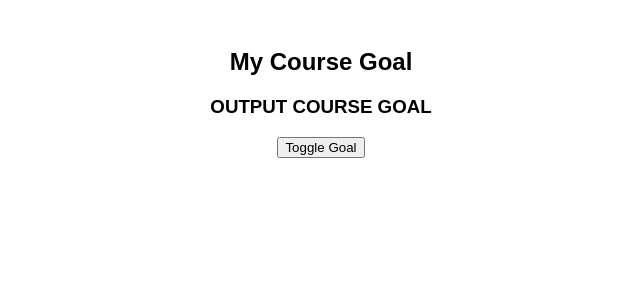
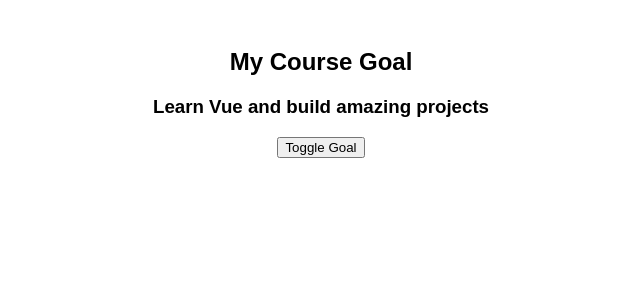
Before and after one commit to Alexinoo/vue-composition-assignment-problem, a Vue app: page / in a window 1280 px wide. Shown: the top 300 px of the page, without its empty margins (319-959 px from the left). Built offline with nearby package versions, Linux system fonts and the light colour scheme; the HTML template or start-up script is replaced by a standard one.

Commit message:
Task-1 : Output your main course goal using Composition-API

```diff
--- a/src/App.vue
+++ b/src/App.vue
@@ -2,7 +2,7 @@
   <h2>My Course Goal</h2>
   <!-- Task 1: Output your main course goal with help of the composition API -->
   <!-- Don't hardcode it into the template, instead hardcode it into the JS code -->
-  <h3>OUTPUT COURSE GOAL</h3>
+  <h3>{{ courseGoal }}</h3>
   <!-- Task 2: Toggle (show/ hide) the goal with help of the button  -->
   <button>Toggle Goal</button>
   <!-- Task 3: Manage data in three ways -->
@@ -13,9 +13,18 @@
 </template>
 
 <script>
+import { ref  } from 'vue';
 export default {
 
-}
+  setup(){
+
+    const courseGoal = ref('Learn Vue and build amazing projects')
+
+    return { courseGoal }
+  }
+
+
+};
 </script>
 
 <style>
```
